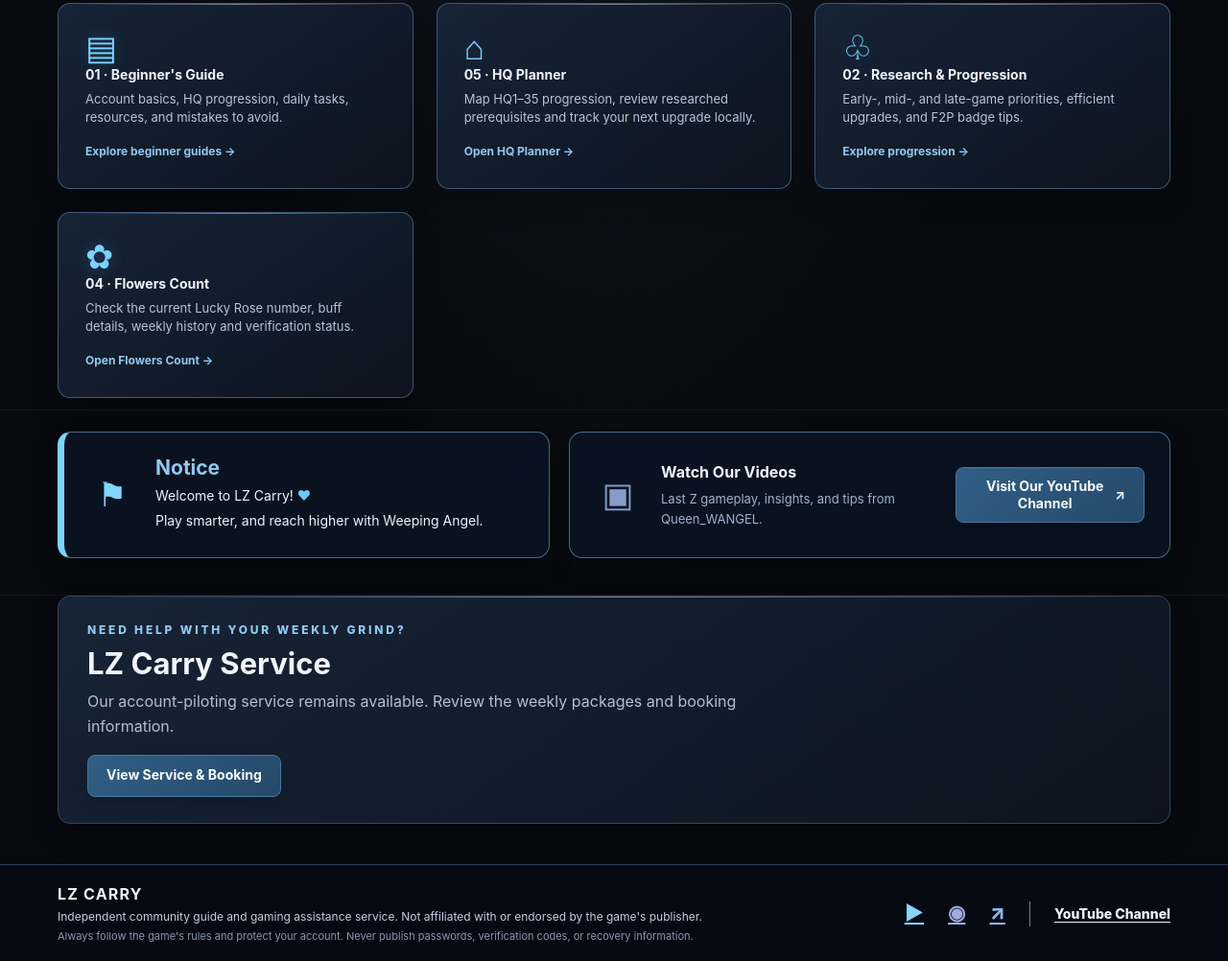
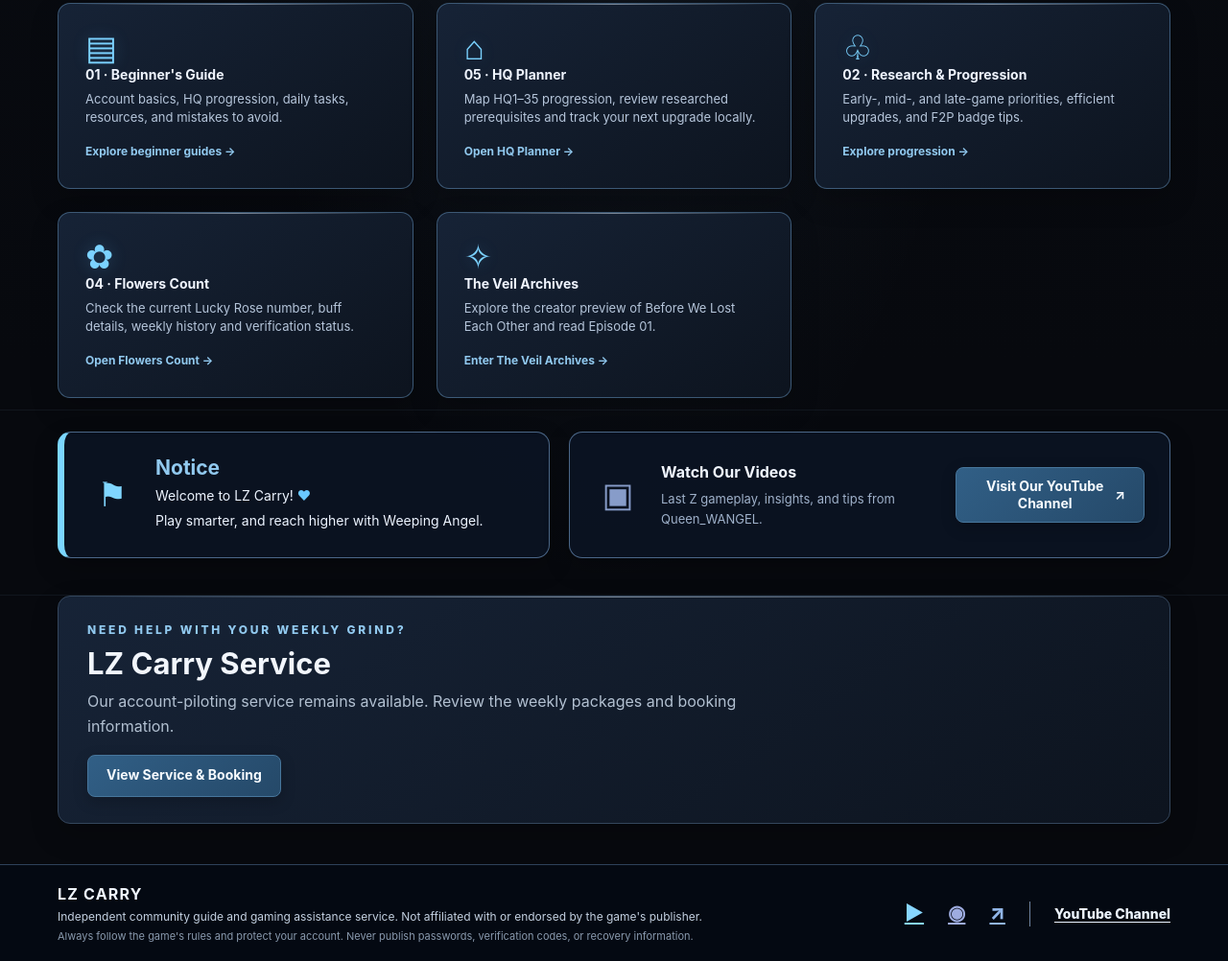
Before and after one commit to lzcarryguide/lz-carry-guide, a plain HTML site: page index.html in a window 1280 px wide. Shown: the part 773-1775 px from the top of the page at 96% size. Drawn offline with Linux system fonts and the light colour scheme.

Commit message:
feat: feature The Veil Archives on the homepage

```diff
--- a/index.html
+++ b/index.html
@@ -62,6 +62,10 @@
           <span class="home-feature-icon" aria-hidden="true">✿</span>
           <span class="home-feature-copy"><h3>04 · Flowers Count</h3><p>Check the current Lucky Rose number, buff details, weekly history and verification status.</p><span class="arrow">Open Flowers Count →</span></span>
         </a>
+        <a class="card card-link home-feature-card" href="stories/index.html">
+          <span class="home-feature-icon" aria-hidden="true">✧</span>
+          <span class="home-feature-copy"><h3>The Veil Archives</h3><p>Explore the creator preview of Before We Lost Each Other and read Episode 01.</p><span class="arrow">Enter The Veil Archives →</span></span>
+        </a>
       </div>
     </div>
   </section>
```
